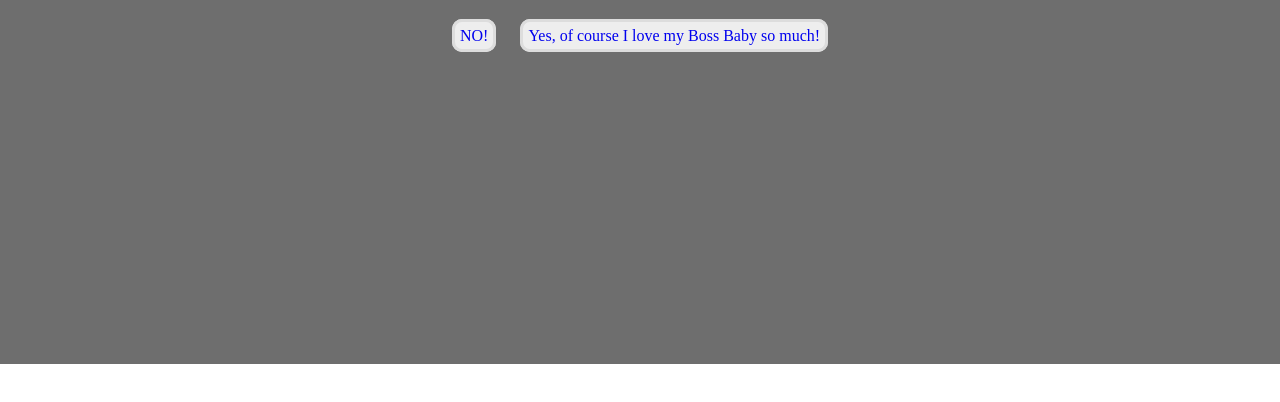
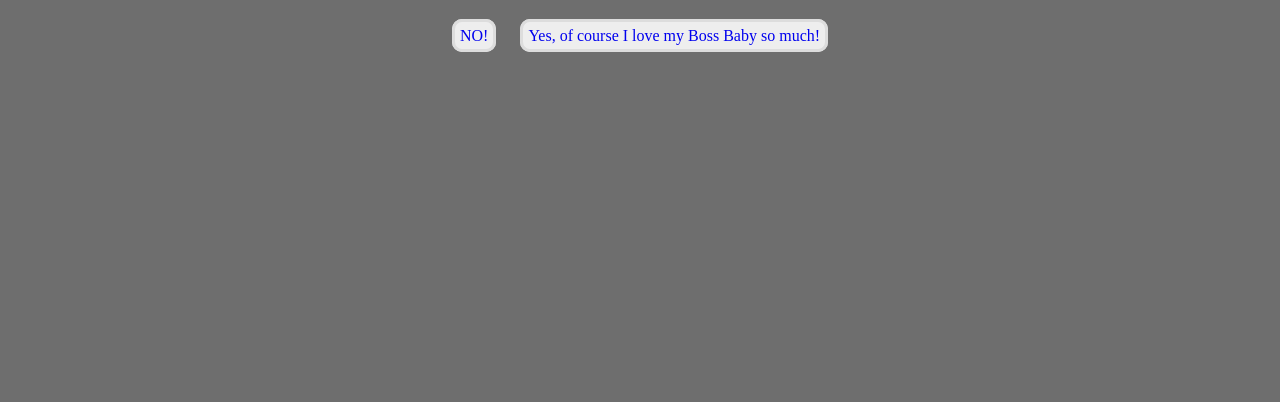
Before and after one commit to jessicaashleyys/jessicaashleyys.github.io, a plain HTML site: page index.html in a window 1280 px wide. Shown: the part 436-838 px from the top of the page. Before the commit the page ends 800 px from the top, so only its background shows below. Drawn offline with Linux system fonts and the light colour scheme.

Commit message:
Update style.css

```diff
--- a/style.css
+++ b/style.css
@@ -1,5 +1,5 @@
 *{padding: 0;margin: 0}
-.container{height: 100vh; width: 100vw; color: rgb(14, 14, 14); background: #6e6e6e; text-align: center;}
+.container{height: 200vh; width: 100vw; color: rgb(14, 14, 14); background: #6e6e6e; text-align: center;}
 .love, .yes, .not{
     padding-top: 25%;
 }
```
